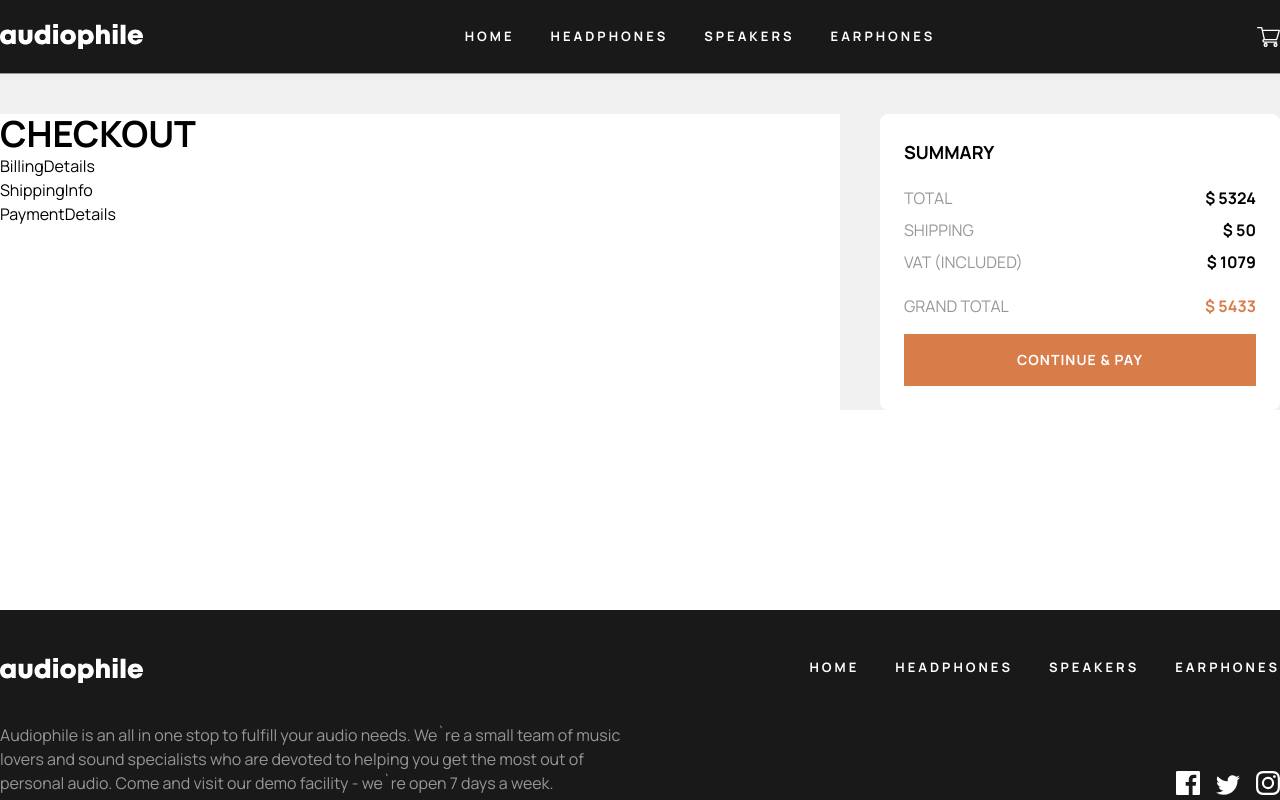
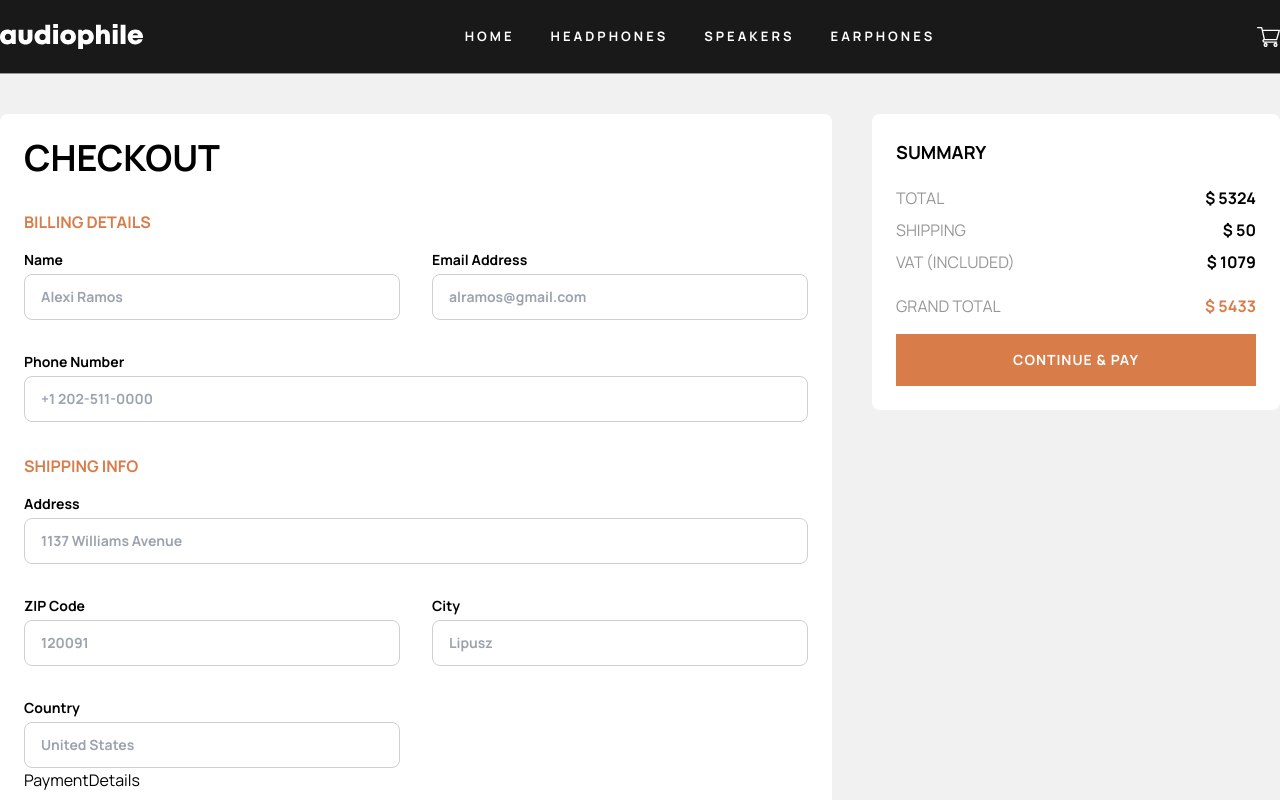
Before and after one commit to ArturDBW/audiophileShop, a React (Vite) app: page /checkout in a window 1280 px wide. Shown: the top 800 px of the page. Built offline with nearby package versions, Linux system fonts and the light colour scheme.

Commit message:
fix styles Summary.jsx

```diff
--- a/src/components/BillingDetails.jsx
+++ b/src/components/BillingDetails.jsx
@@ -1,3 +1,37 @@
 export const BillingDetails = () => {
-  return <div>BillingDetails</div>;
+  return (
+    <div>
+      <h3 className="mb-4 mt-8 font-bold text-[#D87D4A]">BILLING DETAILS</h3>
+      <div className="grid grid-cols-2 gap-8">
+        <form className="flex flex-col">
+          <span className="mb-1 text-sm font-bold text-black">Name</span>
+          <input
+            type="text"
+            placeholder="Alexi Ramos"
+            className="rounded-lg border border-[#CFCFCF] px-4 py-3 text-sm font-bold outline-[#D87D4A]"
+          />
+        </form>
+        <form className="flex flex-col">
+          <span className="mb-1 text-sm font-bold text-black">
+            Email Address
+          </span>
+          <input
+            type="email"
+            placeholder="alramos@gmail.com"
+            className="rounded-lg border border-[#CFCFCF] px-4 py-3 text-sm font-bold outline-[#D87D4A]"
+          />
+        </form>
+        <form className="col-span-full flex flex-col">
+          <span className="mb-1 text-sm font-bold text-black">
+            Phone Number
+          </span>
+          <input
+            type="text"
+            placeholder="+1 202-511-0000"
+            className="rounded-lg border border-[#CFCFCF] px-4 py-3 text-sm font-bold outline-[#D87D4A]"
+          />
+        </form>
+      </div>
+    </div>
+  );
 };
--- a/src/components/PersonalDate.jsx
+++ b/src/components/PersonalDate.jsx
@@ -4,7 +4,7 @@ import { ShippingInfo } from "./ShippingInfo";
 
 export const PersonalDate = () => {
   return (
-    <div className="col-start-1 col-end-3 mt-10 bg-white">
+    <div className="mt-10 flex-grow-[2] rounded-lg bg-white p-6">
       <h2 className="text-4xl font-bold">CHECKOUT</h2>
       <div>
         <BillingDetails />
--- a/src/components/ShippingInfo.jsx
+++ b/src/components/ShippingInfo.jsx
@@ -1,3 +1,41 @@
 export const ShippingInfo = () => {
-  return <div>ShippingInfo</div>;
+  return (
+    <div>
+      <h3 className="mb-4 mt-8 font-bold text-[#D87D4A]">SHIPPING INFO</h3>
+      <div className="grid grid-cols-2 gap-8">
+        <form className="col-span-full flex flex-col">
+          <span className="mb-1 text-sm font-bold text-black">Address</span>
+          <input
+            type="text"
+            placeholder="1137 Williams Avenue"
+            className="rounded-lg border border-[#CFCFCF] px-4 py-3 text-sm font-bold outline-[#D87D4A]"
+          />
+        </form>
+        <form className="flex flex-col">
+          <span className="mb-1 text-sm font-bold text-black">ZIP Code</span>
+          <input
+            type="text"
+            placeholder="120091"
+            className="rounded-lg border border-[#CFCFCF] px-4 py-3 text-sm font-bold outline-[#D87D4A]"
+          />
+        </form>
+        <form className=" flex flex-col">
+          <span className="mb-1 text-sm font-bold text-black">City</span>
+          <input
+            type="text"
+            placeholder="Lipusz"
+            className="rounded-lg border border-[#CFCFCF] px-4 py-3 text-sm font-bold outline-[#D87D4A]"
+          />
+        </form>
+        <form className=" flex flex-col">
+          <span className="mb-1 text-sm font-bold text-black">Country</span>
+          <input
+            type="text"
+            placeholder="United States"
+            className="rounded-lg border border-[#CFCFCF] px-4 py-3 text-sm font-bold outline-[#D87D4A]"
+          />
+        </form>
+      </div>
+    </div>
+  );
 };
--- a/src/components/Summary.jsx
+++ b/src/components/Summary.jsx
@@ -7,7 +7,7 @@ export const Summary = () => {
   const cart = useSelector(getBasket);
   console.log(cart);
   return (
-    <div className="mt-10 rounded-lg bg-white p-6">
+    <div className="mt-10  flex-grow-[1] items-center rounded-lg bg-white p-6">
       <h4 className="mb-4 text-lg font-bold">SUMMARY</h4>
       {cart.map((item) => (
         <CartProduct key={item.id} item={item} />
--- a/src/pages/Checkout.jsx
+++ b/src/pages/Checkout.jsx
@@ -4,7 +4,7 @@ import { Summary } from "../components/Summary";
 export const Checkout = () => {
   return (
     <div className="bg-[#F1F1F1]">
-      <div className="mx-auto grid max-w-[1440px] grid-cols-3 gap-x-10 bg-[#F1F1F1]">
+      <div className="mx-auto flex max-w-[1440px] items-start gap-x-10 bg-[#F1F1F1]">
         <PersonalDate />
         <Summary />
       </div>
--- a/src/pages/Home.jsx
+++ b/src/pages/Home.jsx
@@ -2,12 +2,10 @@ import { AboutUs } from "../components/AboutUs";
 import { Hero } from "../components/Hero";
 import { ProductsCategory } from "../components/ProductsCategory";
 import { HomePhotoBanner } from "../components/HomePhotoBanner";
-import { Link } from "react-router-dom";
 
 export const Home = () => {
   return (
     <>
-      <Link to={"checkout"}>TUTAJ</Link>
       <Hero />
       <ProductsCategory />
       <HomePhotoBanner />
```
